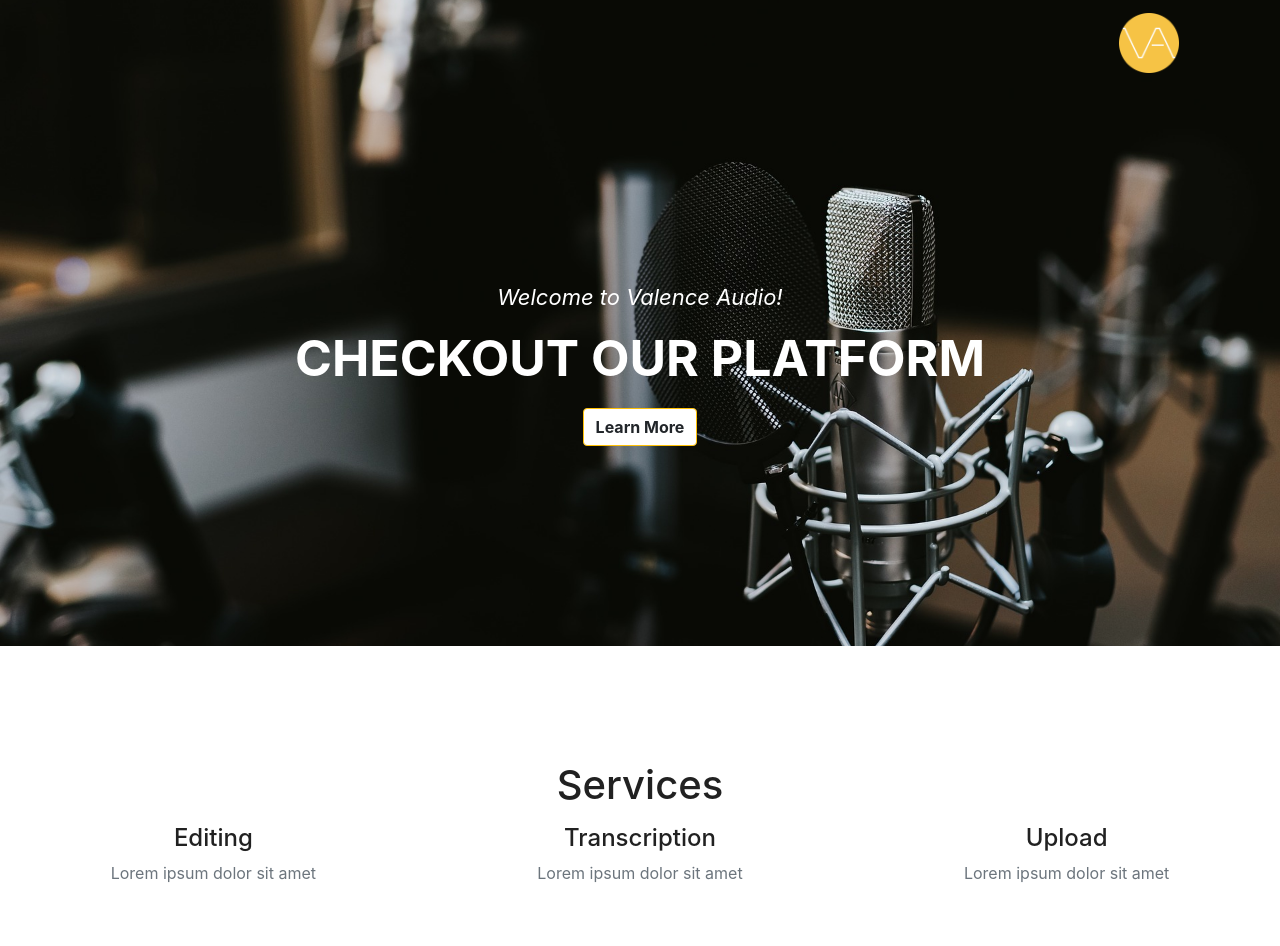
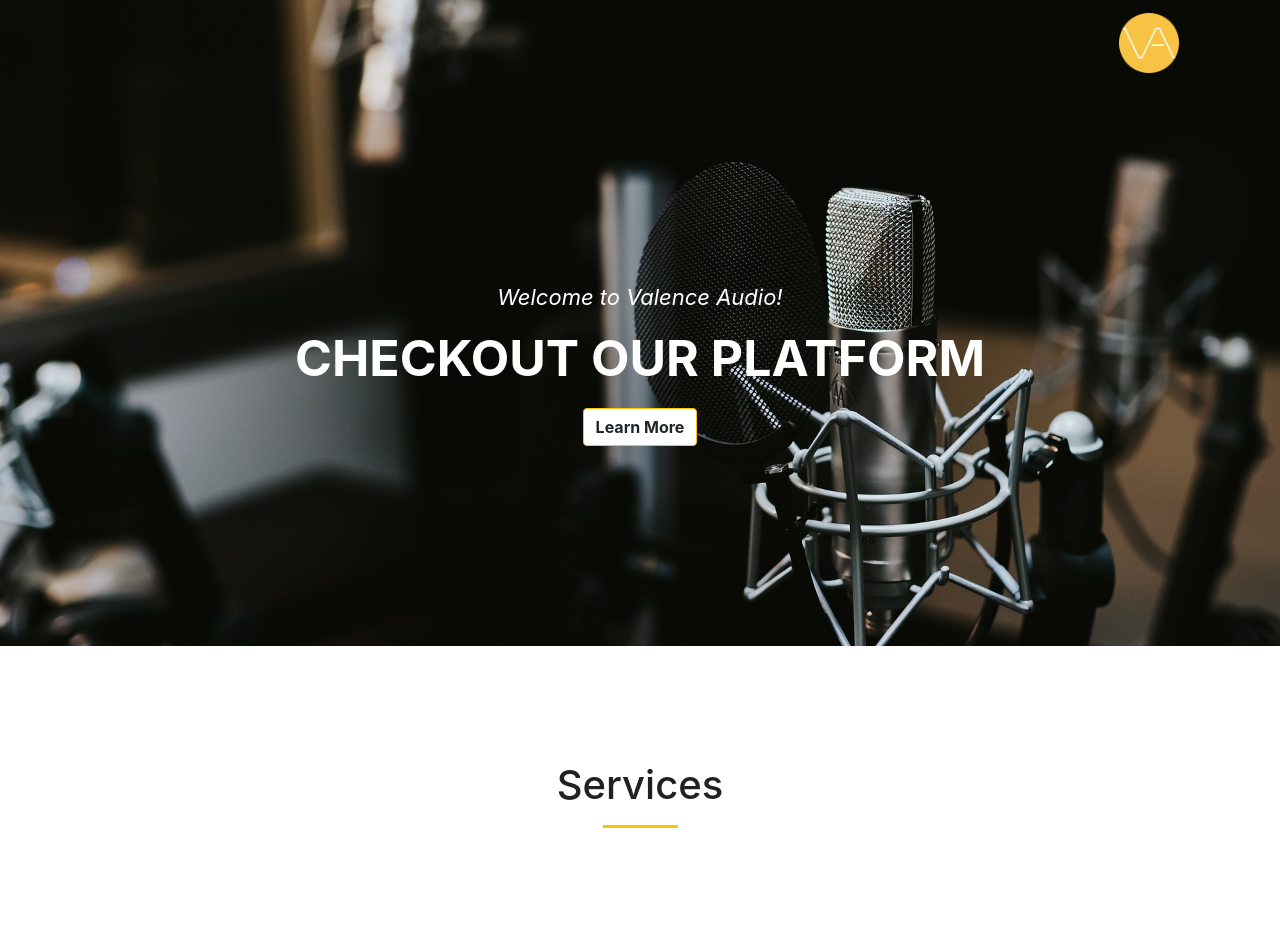
Before and after one commit to ValenceAudio/valence-audio-site, a React app: page / in a window 1280 px wide. Shown: the top 946 px of the page. Built offline with nearby package versions, Linux system fonts and the light colour scheme; what cssify would draw is missing.

Commit message:
Add horizontal rule under services heading

```diff
--- a/src/javascript/components/Mark.js
+++ b/src/javascript/components/Mark.js
@@ -29,6 +29,7 @@
               <div className="row">
                   <div className="col-lg-12 text-center">
                       <h2 className="section-heading">Services</h2>
+                      <hr className="primary"/>
                   </div>
               </div>
               <div className="row text-center">
--- a/src/scss/index.scss
+++ b/src/scss/index.scss
@@ -4,6 +4,20 @@
 
 body {
     overflow-x: hidden;
+}
+
+hr {
+  border-width: 3px;
+  max-width: 75px;
+  padding-bottom: 100px;
+}
+
+hr.primary {
+  border-color: $accent-color;
+}
+
+hr.light {
+  border-color: $primary-color-text;
 }
 
 // Restyled Primary Buttons
@@ -125,7 +139,7 @@
     h2.section-heading {
         font-size: 40px;
         margin-top: 0;
-        margin-bottom: 15px;
+        margin-bottom: 0;
     }
     h3.section-subheading {
         font-size: 16px;
```
